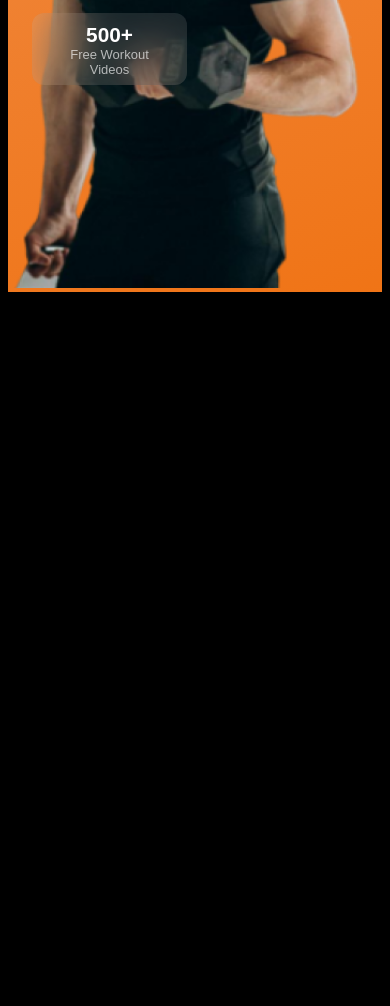
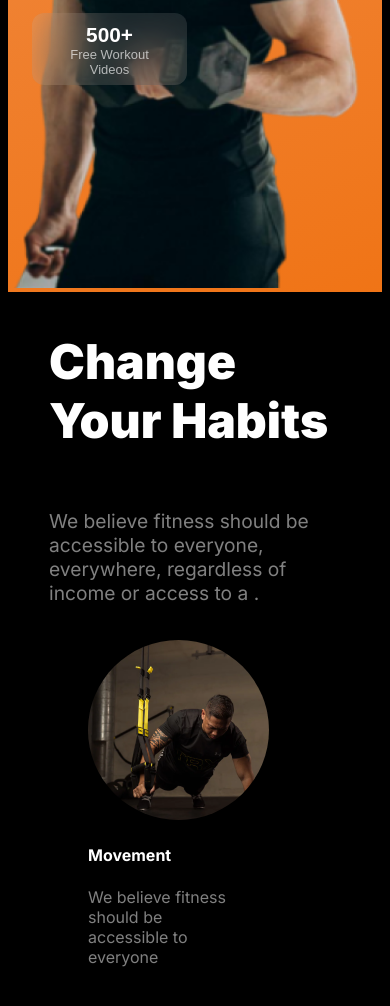
Before and after one commit to piona8621/Second-Assignment-2, a plain HTML site: page index.html in a window 390 px wide. Shown: the part 1327-2333 px from the top of the page. Before the commit the page ends 1627 px from the top, so only its background shows below. Drawn offline with Linux system fonts and the light colour scheme; a web font is replaced by a local one.

Commit message:
fact and header section

```diff
--- a/index.html
+++ b/index.html
@@ -56,6 +56,49 @@
        </div>
       </div>
     </header>
+    <main>
+
+        <!-- change your habits -->
+        <section class="header">
+          <div class="header-1">
+            <h1 class="header-title">Change Your Habits</h1>
+            <p  class="header-description">We believe fitness should be accessible to everyone, everywhere, regardless of income or access to a .</p>
+           </div>
+    </section>
+
+    <section class="fact">
+      <div class="fact-section">
+        <img class="fact-icon" src="images/image 3.png" alt="">
+      <h4 class="fact-name">Movement</h4>
+      <p class="fact-number">We believe fitness should be accessible to everyone</p>
+      </div>
+    </section>
+
+    <section class="fact">
+      <div class="fact-section">
+        <img class="fact-icon" src="images/image 2.png" alt="">
+      <h4 class="fact-name">Movement</h4>
+      <p class="fact-number">We believe fitness should be accessible to everyone</p>
+      </div>
+    </section>
+
+    <section class="fact">
+      <div class="fact-section">
+        <img class="fact-icon" src="images/image 4.png" alt="">
+      <h4 class="fact-name">Movement</h4>
+      <p class="fact-number">We believe fitness should be accessible to everyone</p>
+      </div>
+    </section>
+
+    <section class="fact">
+      <div class="fact-section">
+        <img class="fact-icon" src="images/image 5.png" alt="">
+      <h4 class="fact-name">Movement</h4>
+      <p class="fact-number">We believe fitness should be accessible to everyone</p>
+      </div>
+    </section>
+
+    </main>
 
 </body>
 </html>
--- a/styles/styles.css
+++ b/styles/styles.css
@@ -167,6 +167,59 @@ font-weight: 400;
 }
 
 
+/* change your habits*/
+.header{
+  align-items: center;
+ margin-top: 0px;
+
+}
+.header-1{
+ display: flex;
+ align-items: center;
+ flex-direction: column;
+ margin: 0px 60px;
+ margin-left: 1px;
+ margin-right:12px;
+ margin-top: 100px;
+}
+
+.header-title{
+ color: rgb(255, 255, 255);
+ font-size: 3rem;
+font-weight: 900;
+}
+.header-description{
+ color: rgba(255, 255, 255, 0.5);
+ font-size: 1.2rem;
+font-weight: 400;
+
+}
+
+.fact{
+ float: left;
+margin-left: 40px;
+margin-right:20px;
+width: 300px;
+margin-top: 30px;
+}
+.fact-icon{
+ border-radius: 1px solid black;
+ border-radius: 50%;
+
+}
+.fact-section{
+ margin: 40px;
+ margin-left:50px;
+ margin-right:40px;
+}
+.fact-name{
+  color: rgb(255, 255, 255);
+}
+
+.fact-number{
+  color: rgba(255, 255, 255, 0.5);
+}
+
 
 
 
@@ -199,4 +252,23 @@ margin: 28px 0px;
 width: 250px;
 height: 54px;
    }
+
+
+   .header{
+    position: static;
+    width: 318px;
+    height: 38px;
+    margin-top: -100px;
+    margin-left: 40px;
+   }
+   .fact{
+    position: static;
+width: 231px;
+height: 274px;
+margin-top: 250px;
+ margin-left: 30px;
   }
+  .fact-icon{
+    margin-top: 20px;
+  }
+  }
```
